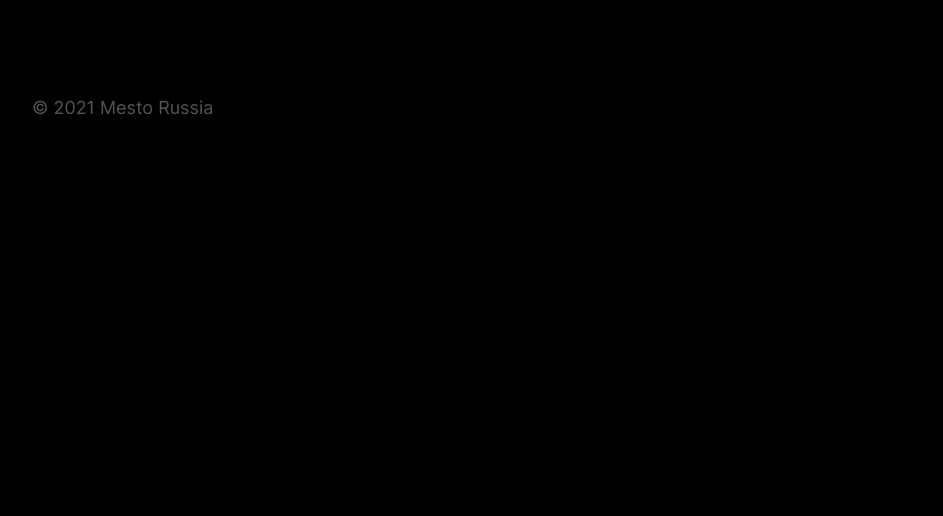
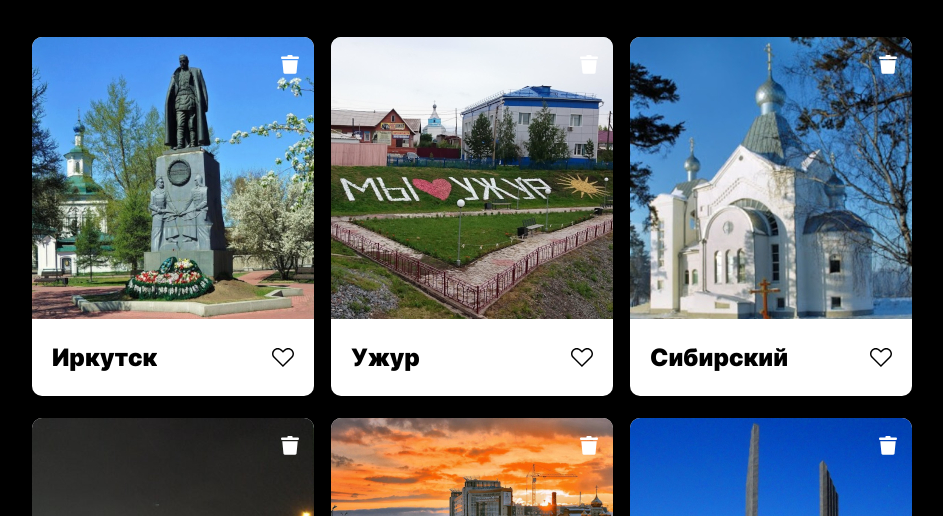
Before and after one commit to myasoedas/Mesto, a plain HTML site: page index.html in a window 1280 px wide. Shown: the part 284-800 px from the top of the page, without its empty margins (168-1111 px from the left). Drawn offline with Linux system fonts and the light colour scheme.

Commit message:
feat: Добавил в index.js функцию initialCards(); для добавления 6 карточек на страницу

```diff
--- a/index.html
+++ b/index.html
@@ -36,6 +36,20 @@
   <footer class="footer">
     <p class="footer__copyright">© 2021 Mesto Russia</p>
   </footer>
+
+<!-- элемент списка с карточкой места -->
+<template id="template__elements-item">
+  <li class="elements__item">
+    <div class="element">
+      <img class="element__image" src="" alt="">
+      <button class="element__del-element" type="button"></button>
+      <div class="element__caption">
+          <h2 class="element__title"></h2>
+          <button class="element__like" type="button"></button>
+      </div>
+    </div>
+  </li>
+</template>
 
 <!-- Попап для редактирования профиля -->
 <template id="popup-edit-profile">
@@ -78,21 +92,6 @@
 </div>
 </template>
 
-<!-- элемент списка с карточкой места -->
-<template id="template__elements-item">
-  <li class="elements__item">
-    <div class="element">
-      <img class="element__image" src="" alt="">
-      <button class="element__del-element" type="button"></button>
-      <div class="element__caption">
-          <h2 class="element__title"></h2>
-          <button class="element__like" type="button"></button>
-      </div>
-    </div>
-  </li>
-</template>
-
-
 <!-- Попап с формой для редактирования описания
 <template id="popup-form-add-element">
   <div class="overlay">
--- a/scripts/index.js
+++ b/scripts/index.js
@@ -43,3 +43,20 @@ const arrCardsCaption = [
     altPlaceFoto: 'Памятник Гагарину, проложившему дорогу в космос всему человечеству в г. Оренбург'
   }
 ];
+
+//Добавить 6 карточек мест на страницу
+
+initialCards(); /*отображаем карточки на странице*/
+
+function initialCards() { /*Функция к/я добавляет карточки на страницу*/
+  const elementsList = document.querySelector('.elements__list'); /*Получить доступ к элементу ul*/
+  const elementsItemTemplate = document.querySelector('#template__elements-item').content; /*получить доступ к template__elements-item и его содержимому*/
+  /*Наполнить карточку содержимым перебрав все элементы массива*/
+  arrCardsCaption.forEach((item) => {
+    const elementsItem = elementsItemTemplate.querySelector('.elements__item').cloneNode(true); /*клонировать li вместе с содержимым*/
+    elementsItem.querySelector('.element__image').src = item.linkPlaceFoto; /*задать значение параметру src*/
+    elementsItem.querySelector('.element__image').alt = item.altPlaceFoto; /*задать значение параметру alt*/
+    elementsItem.querySelector('.element__title').textContent = item.titlePlace; /*задать значение заголовку h2*/
+    elementsList.append(elementsItem); /*добавить заполненныю карточку на страницу*/
+  });
+}
```
